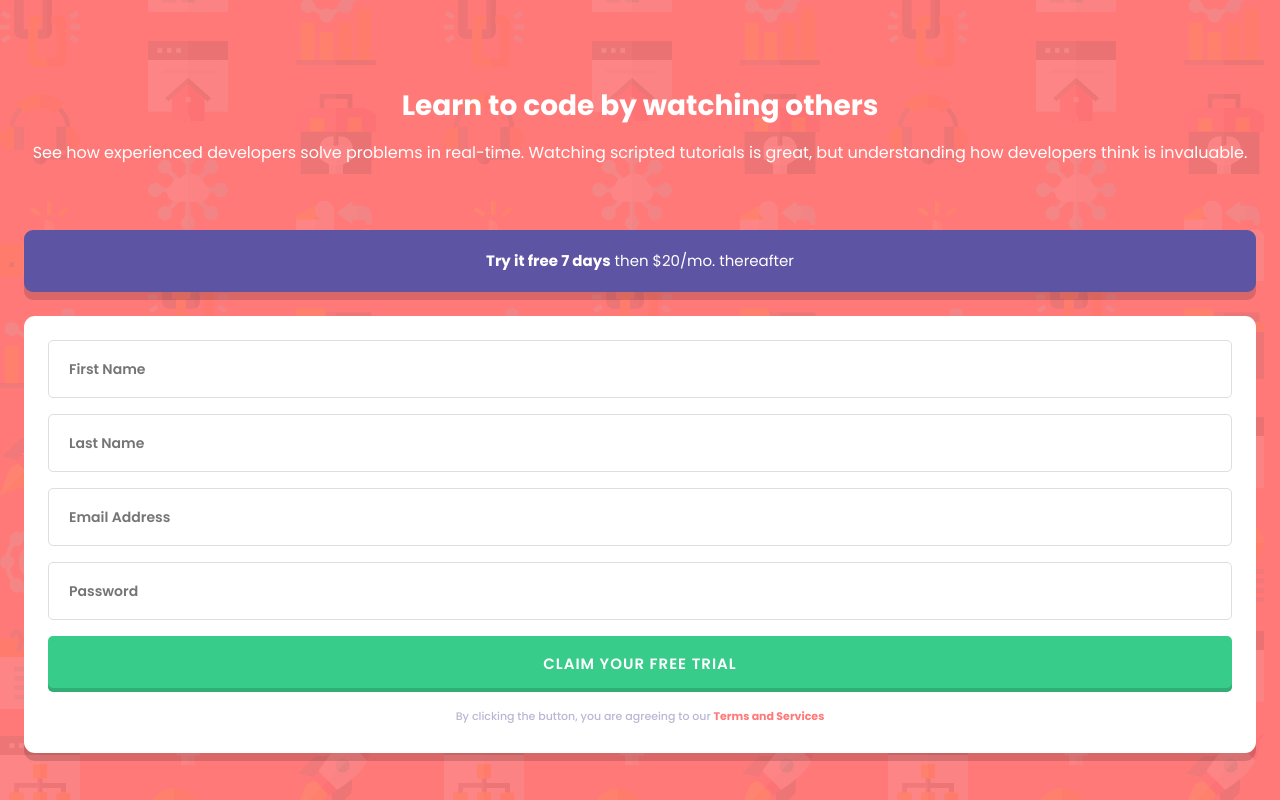
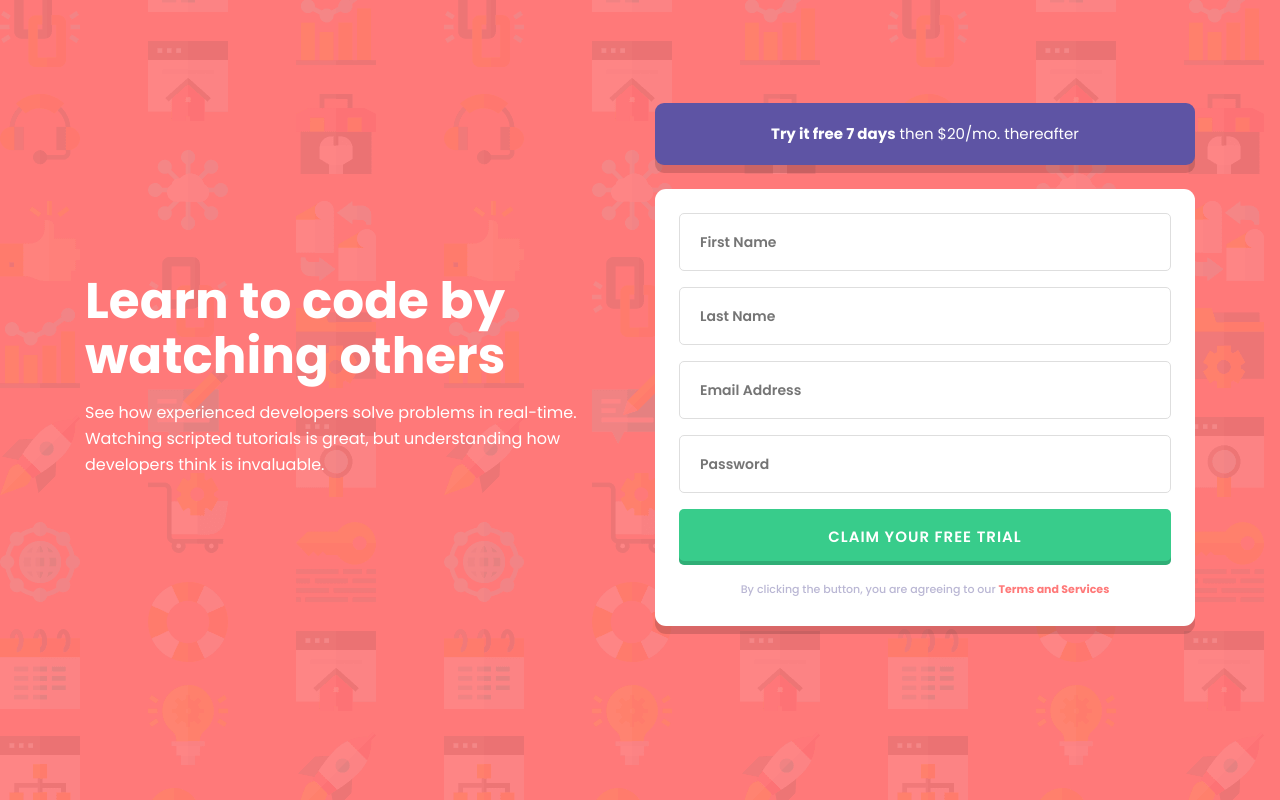
Before and after one commit to carlosloureda/fem-signup-form-component, a React (Create React App) app: page / in a window 1280 px wide. Built offline with nearby package versions, Linux system fonts and the light colour scheme.

Commit message:
feat: Basic desktop design done

```diff
--- a/src/components/pages/Signup.tsx
+++ b/src/components/pages/Signup.tsx
@@ -19,6 +19,11 @@ S.Section = styled.section`
   /* background-image: url(${bgDesktop});
   background-color: ${colors.red}; */
 
+  display: flex;
+  justify-content: center;
+  align-items: center;
+  gap: 4.5rem;
+
   /*
   If we used rems on mediaqueries they are always realted to the default browser
   font-size, we cannot ever overrite (it won't work). Check this awesome post on stackoverflow:
@@ -27,6 +32,7 @@ S.Section = styled.section`
   @media (max-width: ${breakpoints.mobile}) {
     background-image: url(${bgMobile}),
       linear-gradient(to right, ${colors.red}, ${colors.red});
+    display: block;
   }
 
   /* TODO: fix this little ñapa! */
@@ -37,17 +43,37 @@ S.Section = styled.section`
   padding: 0 2.4rem;
   padding-bottom: 7.2rem;
   color: #fff;
+  /* margin: 0 auto; */
 `;
 
 S.HomeTitle = styled.div`
   text-align: center;
   padding-top: 8.8rem;
   margin-bottom: 6.4rem;
+  max-width: 52.5rem;
+
+  @media (min-width: ${breakpoints.mobile}) {
+    text-align: initial;
+  }
 
   .heading {
     font-size: ${hugeFontSize};
     line-height: 3.6rem;
     padding-bottom: 1.6rem;
+
+    /* TODO: do breakpoints for tablet and desktop */
+    @media (min-width: ${breakpoints.mobile}) {
+      font-size: 5rem;
+      line-height: 5.5rem;
+    }
+  }
+`;
+
+S.FormContainer = styled.div`
+  max-width: 54rem;
+  @media (min-width: ${breakpoints.mobile}) {
+    /* width: 50%;
+    float: left; */
   }
 `;
 
@@ -144,7 +170,7 @@ const SignupPage = () => {
           invaluable.
         </p>
       </S.HomeTitle>
-      <div>
+      <S.FormContainer>
         <S.TrialBanner>
           <span className="highlighted">Try it free 7 days</span> then $20/mo.
           thereafter
@@ -185,7 +211,7 @@ const SignupPage = () => {
             </Link>
           </p>
         </S.Form>
-      </div>
+      </S.FormContainer>
     </S.Section>
   );
 };
```
Also changed, not shown: 2 other files (tests, documents, lock files or other folders).
